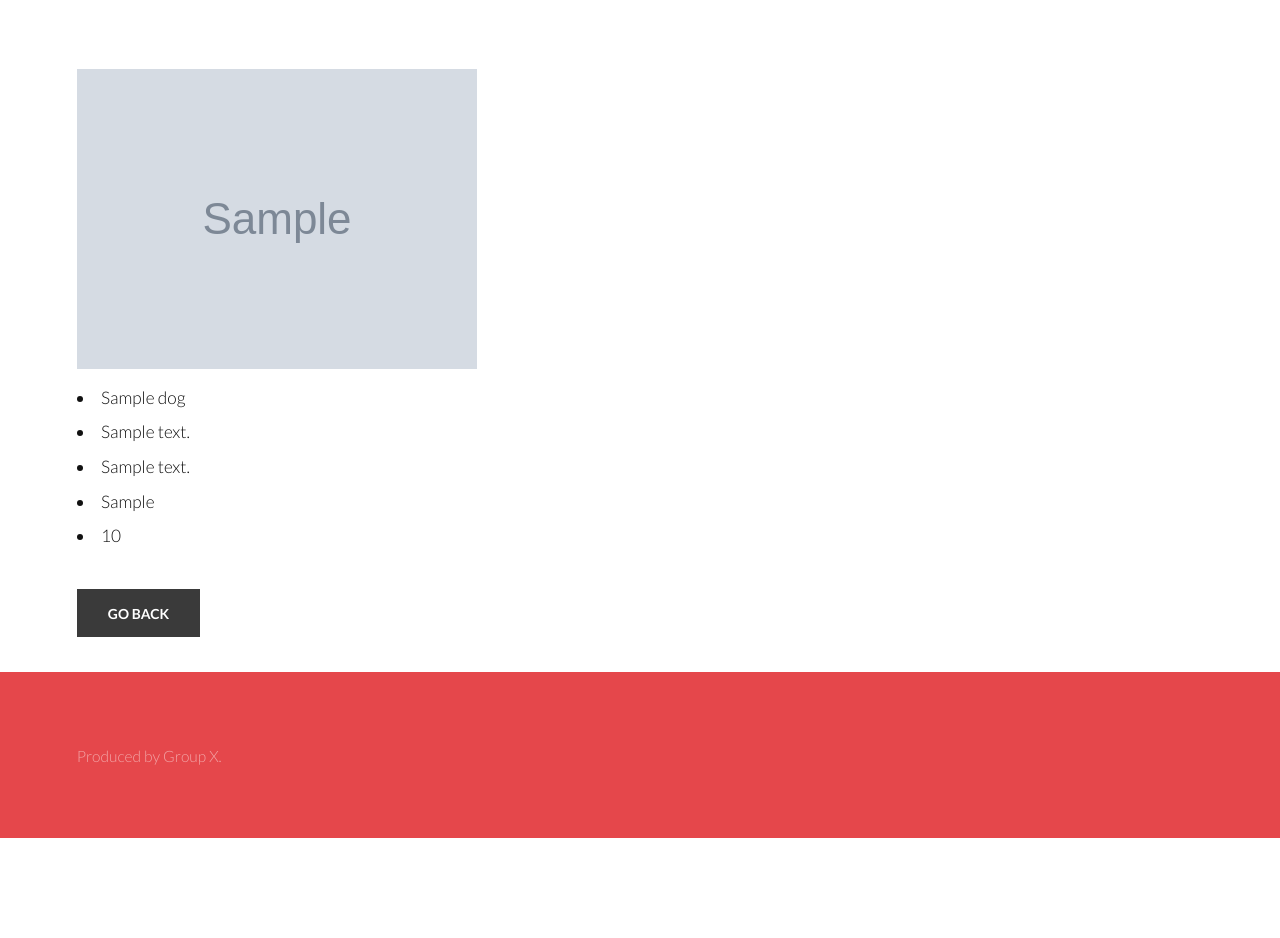
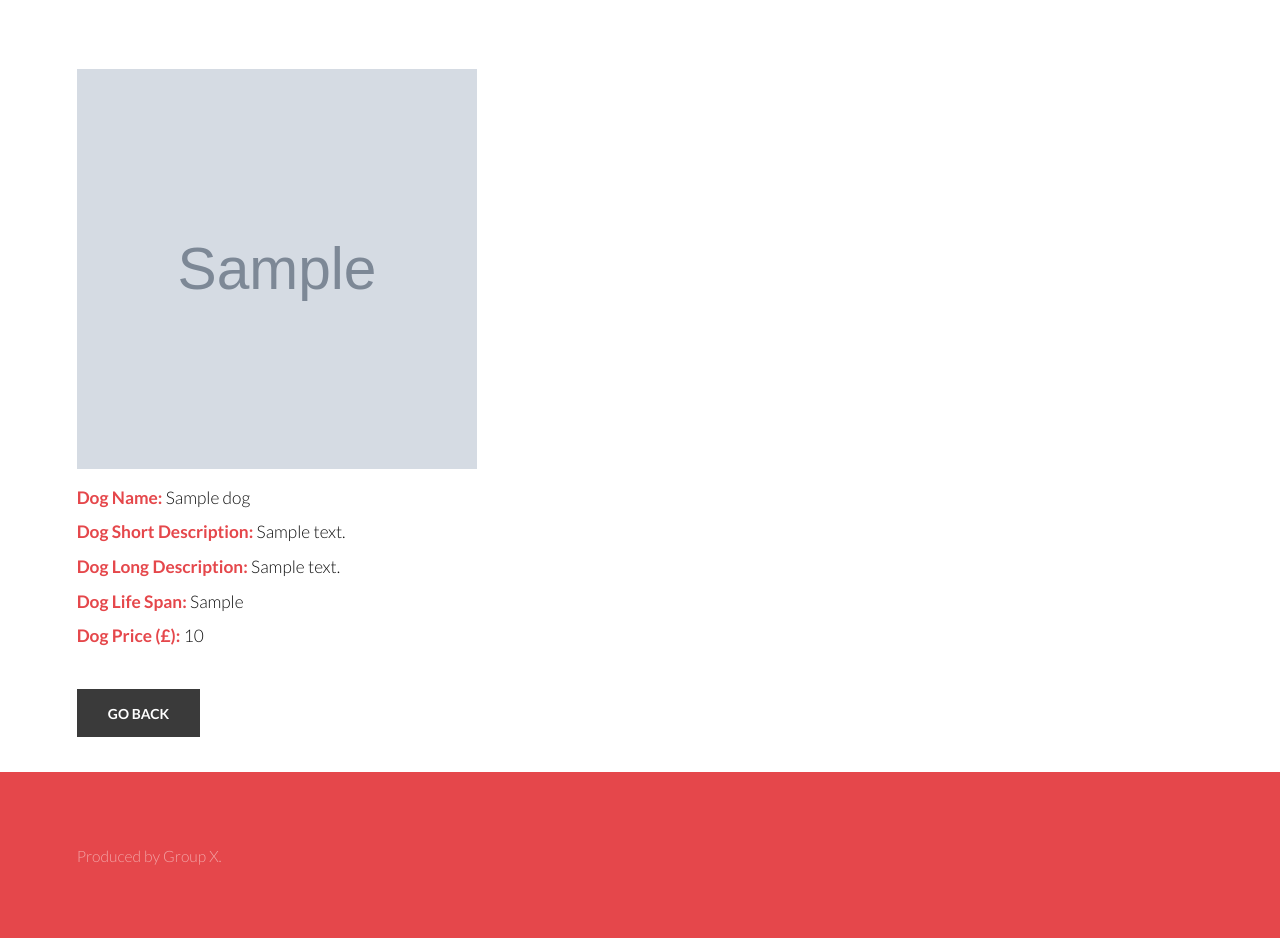
Before and after one commit to Fanyu911/DoggieBook, a Django app: a page that uses templates/doggie/dog.html in a window 1280 px wide. Shown: the part 87-1025 px from the top of the page. Before the commit the page ends 925 px from the top, so only its background shows below. Run offline with Django 3.2, Linux system fonts and the light colour scheme; tables that the repository leaves empty hold one stand-in row (values such as "Sample post"); grey boxes marked "Sample" are stand-in pictures; some libraries are stand-ins or nearby versions.

Commit message:
Update dog page

```diff
--- a/templates/doggie/dog.html
+++ b/templates/doggie/dog.html
@@ -11,13 +11,12 @@
             {% for dog in dog %}
             <section id="main" >
 <div class="inner">
-            <img src="{{ MEDIA_URL }}{{ dog.images }}" >
-            <li>{{ dog.dog_name}}</li>
-            <li>{{ dog.short_description}}</li>
-            <li>{{ dog.long_description}}</li>
-            <li>{{ dog.life_span}}</li>
-            <li>{{ dog.price}}</li>
-
+            <img src="{{ MEDIA_URL }}{{ dog.images }}"width="400px" height="400px"> </br>
+            <strong> Dog Name:</strong>  {{ dog.dog_name}} </br>
+            <strong>Dog Short Description:</strong>   {{ dog.short_description}} </br>
+            <strong> Dog Long Description:</strong>  {{ dog.long_description}} </br>
+            <strong> Dog Life Span:</strong>  {{ dog.life_span}} </br>
+            <strong> Dog Price (£):</strong>   {{ dog.price}} </br>
             {% endfor %}
         {% else %}
         <strong>No dog!</strong>
--- a/templates/doggie/dogcategory.html
+++ b/templates/doggie/dogcategory.html
@@ -14,6 +14,7 @@
             {% if dogs %}
             <ul>
                 {% for dog in dogs %}
+                <img src="{{ MEDIA_URL }}{{ dog.images }}" width="50px" height="50px">
                 <li><a href="/doggie/dogcategory/{{ dogcategory.slug }}/{{ dog.slug }}/">{{ dog.dog_name }}</a></li>
                 <p>{{ dog.short_description }}<hr /></p>
                 {% endfor %}
```
Also changed, not shown: templates/doggie/index.html (+1 -9 lines).
